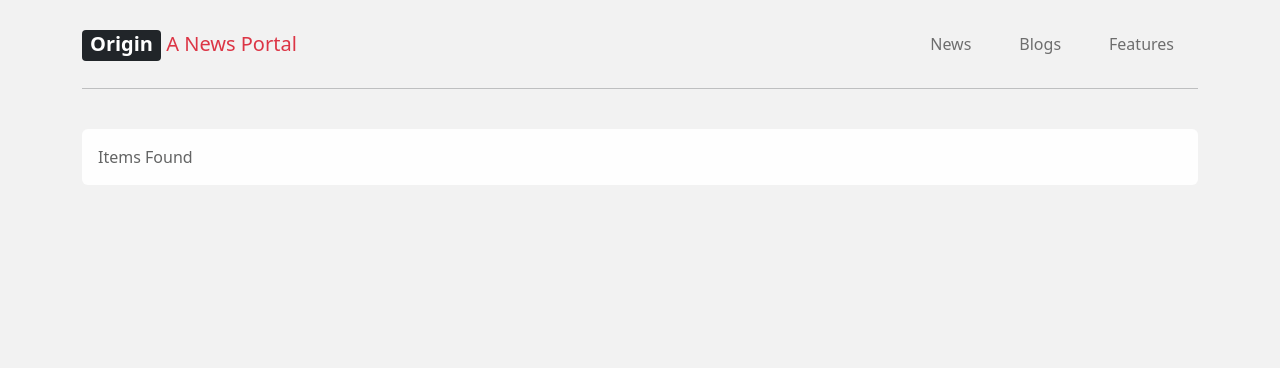
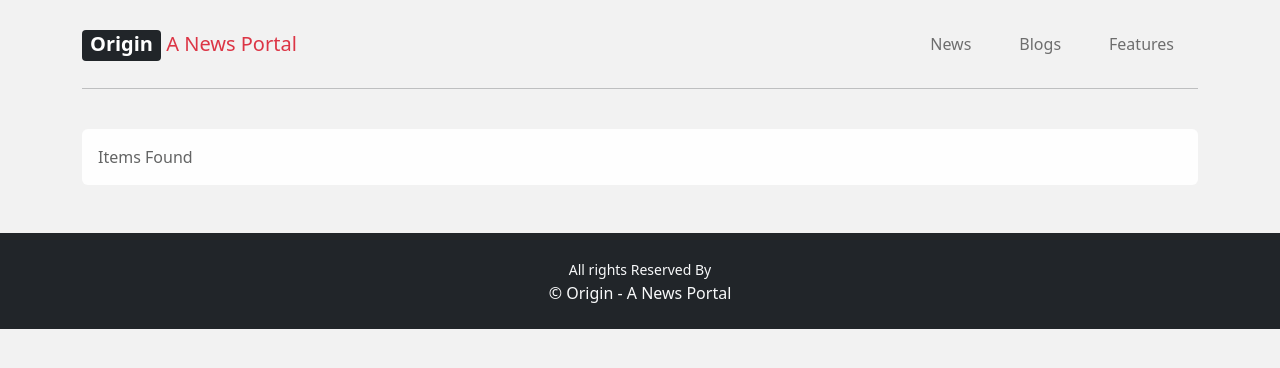
Before and after one commit to shahtaz-tqldd/Origin-JS-news-portal, a plain HTML site: page index.html in a window 1280 px wide. Drawn offline with nearby package versions, Linux system fonts and the light colour scheme; no server answers.

Commit message:
footer added

```diff
--- a/index.html
+++ b/index.html
@@ -94,6 +94,12 @@
         </div>
 
     </main>
+    <footer class="bg-dark mt-5">
+        <div class="text-center text-light py-4">
+            <small>All rights Reserved By</small><br>
+            &copy; Origin - A News Portal
+        </div>
+    </footer>
 
     <!-- bootstrap js cdn -->
     <script src="https://cdn.jsdelivr.net/npm/bootstrap@5.2.0/dist/js/bootstrap.bundle.min.js"
--- a/js/app.js
+++ b/js/app.js
@@ -52,7 +52,7 @@ const displayNews = news => {
                 <div class="col-md-8">
                 <div class="card-body">
                     <h5 class="card-title pb-3">${singleNews.title}</h5>
-                    <p class="card-text">${singleNews.details.slice(0, 400) + '...'}</p>
+                    <p class="card-text">${singleNews.details.slice(0, 300) + '...'}</p>
 
                     <div class="d-flex align-items-center justify-content-between flex-wrap my-2">
                         <div class="d-flex align-items-center">
```
